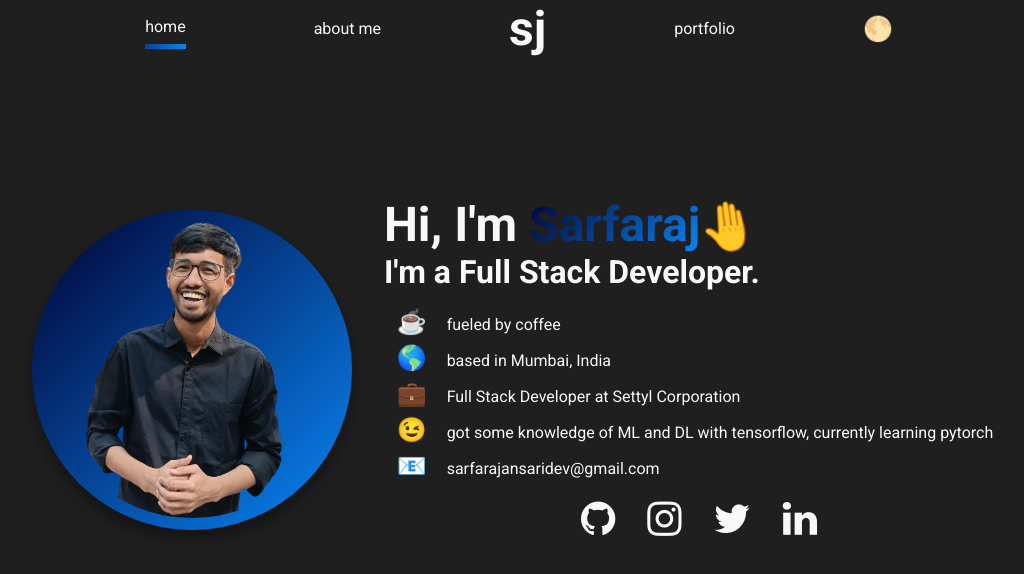
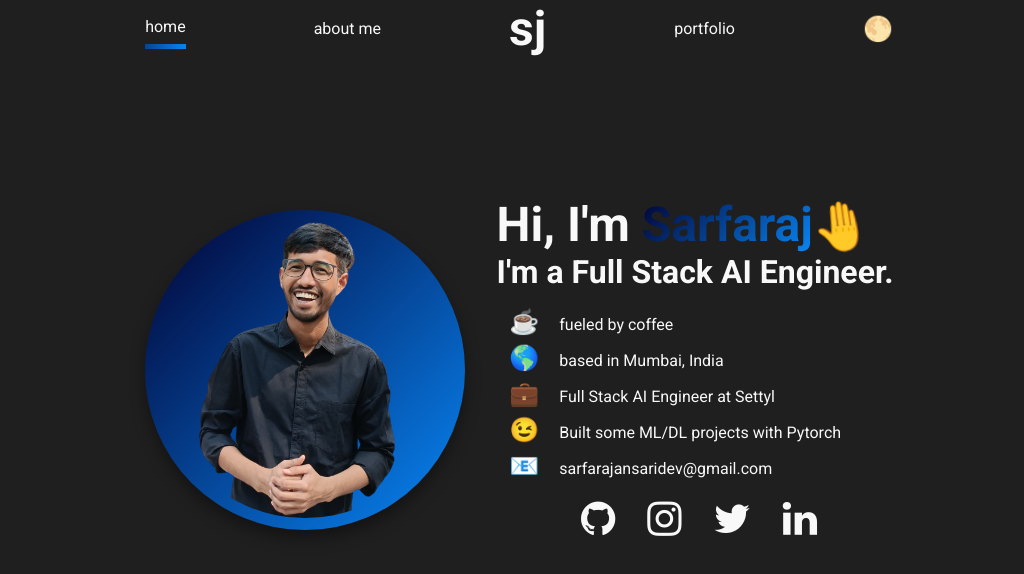
Before and after one commit to sarfarajansari/sarfarajansari.github.io, a React (Create React App) app: page / in a window 1280 px wide. Shown: the top 574 px of the page, without its empty margins (121-1145 px from the left). Built offline with nearby package versions, Linux system fonts and the light colour scheme; the HTML template or start-up script is replaced by a standard one.

Commit message:
updated portfolio links

```diff
--- a/src/components/about/About.js
+++ b/src/components/about/About.js
@@ -22,10 +22,10 @@ export default function About({ innerRef }) {
           </span>
           <ul className="about-list">
             <li>
-              🔭 Full-stack developer with 3+ years in scalable app development
+              🔭 Full-stack AI Engineer with 3+ years in scalable app development
             </li>
             <li>
-              🌱 Skilled in React, Ionic, Node.js, Python, Flask, FastAPI,
+              🌱 Skilled in Pytorch, React, Node.js, Python, Flask, FastAPI,
               Django
             </li>
             <li>
@@ -44,7 +44,7 @@ export default function About({ innerRef }) {
             <li>
               😍 Built AI apps, workflow automation, and various side projects
             </li>
-            <li>😉 Some ML/DL experience (TensorFlow); now learning PyTorch</li>
+            <li>😉 Some ML/DL experience with Pytorch</li>
           </ul>
         </p>
       </>
--- a/src/info/Info.js
+++ b/src/info/Info.js
@@ -100,7 +100,7 @@ export const info = {
   firstName: "Sarfaraj",
   lastName: "Ansari",
   initials: "SA", // the example uses first and last, but feel free to use three or more if you like.
-  position: "a Full Stack Developer",
+  position: "a Full Stack AI Engineer",
   selfPortrait: self, // don't change this unless you want to name your self-portrait in the "img" folder something else!
   gradient: `-webkit-linear-gradient(135deg, ${colors})`, // don't change this either
   baseColor: colors[0],
@@ -115,7 +115,7 @@ export const info = {
     },
     {
       emoji: "💼",
-      text: "Full Stack Developer at Settyl Corporation",
+      text: "Full Stack AI Engineer at Settyl",
     },
     // {
     //     emoji: "🌱",
@@ -127,7 +127,7 @@ export const info = {
     // },
     {
       emoji: "😉",
-      text: "got some knowledge of ML and DL with tensorflow, currently learning pytorch",
+      text: "Built some ML/DL projects with Pytorch",
     },
     {
       emoji: "📧",
@@ -178,7 +178,7 @@ export const info = {
   portfolio: [
     {
       title: "Edutube",
-      live: "https://sarfaraj.site/edutube",
+      live: "/edutube",
       source: "https://github.com/sarfarajansari/edutube",
       image: "/projects/edutube.png",
       readme:
@@ -193,7 +193,7 @@ export const info = {
     },
     {
       title: "Garbage Redressal System",
-      live: "https://sarfaraj.site/garbageRedressal",
+      live: "/garbageRedressal",
       source: "https://github.com/sarfarajansari/garbageRedressal",
       image: "/projects/garbage.png",
       readme:
@@ -210,7 +210,7 @@ export const info = {
 
     {
       title: "Gauss - Scientific Calculator",
-      live: "https://gauss.sarfaraj.site",
+      // live: "https://gauss.sarfaraj.site",
       source: "https://github.com/sarfarajansari/gaussianEliminationANM",
       image: "/projects/gauss.png",
       readme:
@@ -228,7 +228,7 @@ export const info = {
 
     {
       title: "Marvelous Ludo",
-      live: "https://sarfaraj.site/ludo",
+      live: "/ludo",
       source: "https://github.com/sarfarajansari/ludo",
       image: "/projects/ludo.png",
 
@@ -237,7 +237,7 @@ export const info = {
     },
     {
       title: "AI Club Website",
-      live: "https://sarfaraj.site/aiclub",
+      live: "/aiclub",
       source: "https://github.com/sarfarajansari/aiclub",
       image: "/projects/aiclub.png",
 
@@ -246,7 +246,7 @@ export const info = {
     },
     {
       title: "Visual Voice",
-      live: "https://sarfaraj.site/visualvoice",
+      live: "/visualvoice",
       source: "https://github.com/sarfarajansari/visualvoice",
       image: "/projects/visualvoice.png",
       reame:
@@ -255,7 +255,7 @@ export const info = {
 
     {
       title: "The Awesome Store",
-      live: "https://sarfaraj.site/Ecommerce",
+      live: "/Ecommerce",
       source: "https://github.com/sarfarajansari/Ecommerce",
       image: "/projects/ecommerce.png",
       readme:
@@ -264,7 +264,7 @@ export const info = {
 
     {
       title: "Tic Tac Toe",
-      live: "https://sarfaraj.site/tictactoe",
+      live: "/tictactoe",
       source: "https://github.com/sarfarajansari/tictactoe",
       image: "/projects/tictactoe.png",
       readme:
@@ -272,7 +272,7 @@ export const info = {
     },
     {
       title: "Drag Drop From Scratch",
-      live: "https://sarfaraj.site/drag-drop",
+      live: "/drag-drop",
       source: "https://github.com/sarfarajansari/drag-drop",
       image: "/projects/dragdrop.png",
       readme:
@@ -299,7 +299,7 @@ export const info = {
     },
     {
       title: "Todo App",
-      live: "https://sarfaraj.site/todo",
+      live: "/todo",
       source: "https://github.com/sarfarajansari/todo",
       image: "/projects/todo.png",
       readme:
```
